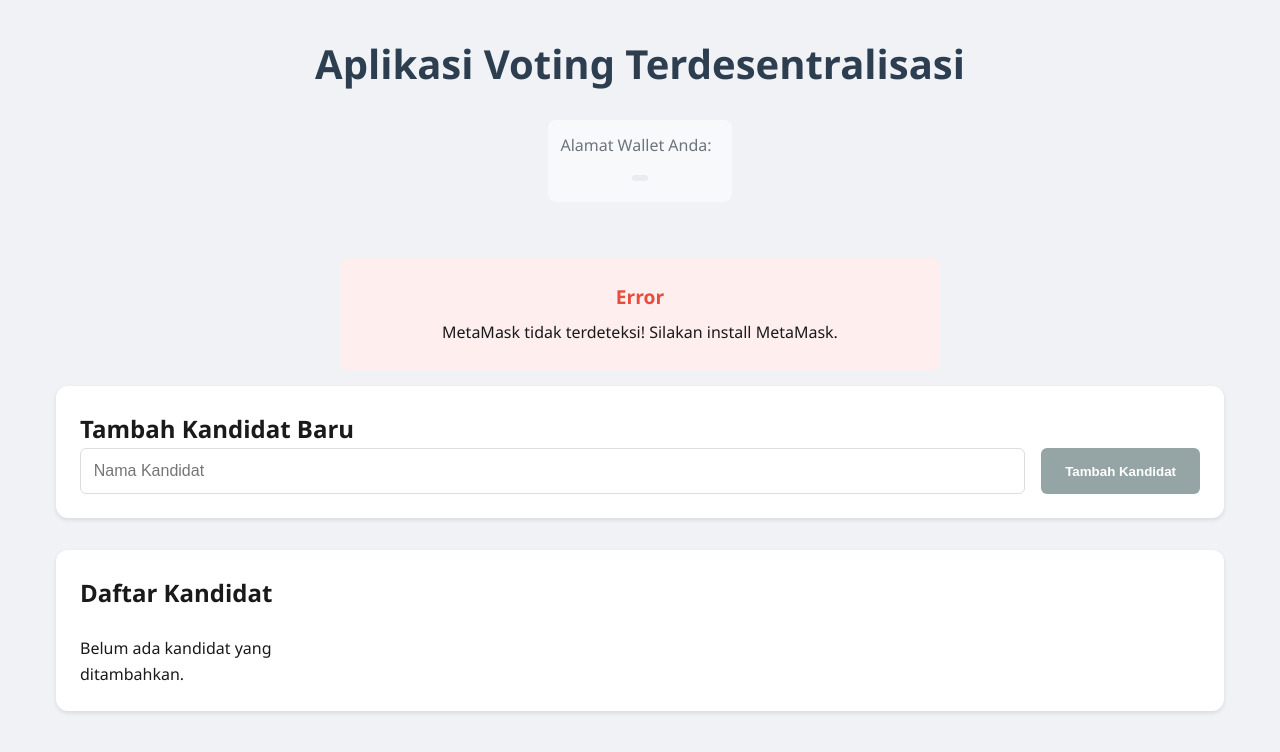
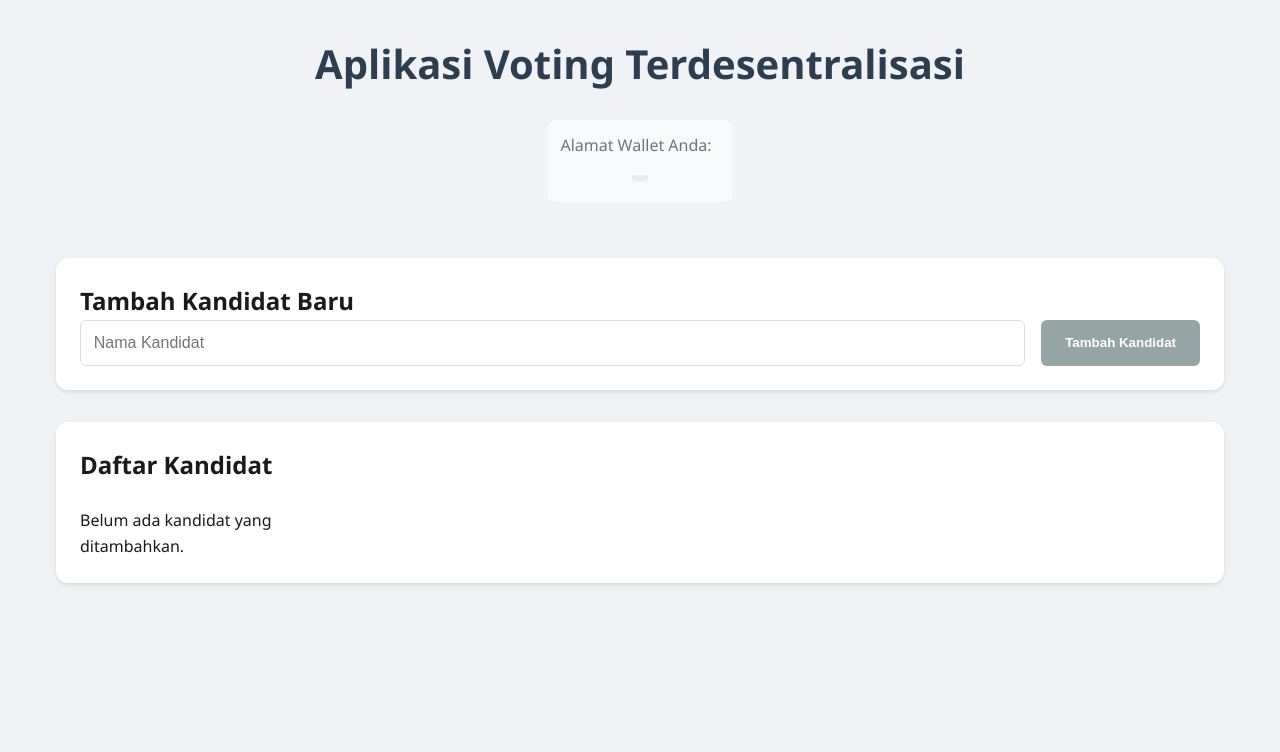
Before and after one commit to rianchain/decentral-voting-apps, a React (Create React App) app: page / in a window 1280 px wide. Shown: the top 752 px of the page. Built offline with nearby package versions, Linux system fonts and the light colour scheme.

Commit message:
Fix error handling display in App.js: Comment out error rendering logic to prevent UI disruption during error states. This change improves the user experience by ensuring that error messages do not interfere with the main application layout.

```diff
--- a/src/App.js
+++ b/src/App.js
@@ -125,12 +125,12 @@ const App = () => {
       </header>
 
       <main>
-        {error && (
+        {/* {error && (
           <div className="error-container">
             <h2>Error</h2>
             <p>{error}</p>
           </div>
-        )}
+        )} */}
 
         <div className="add-candidate-container">
           <h2>Tambah Kandidat Baru</h2>
```
